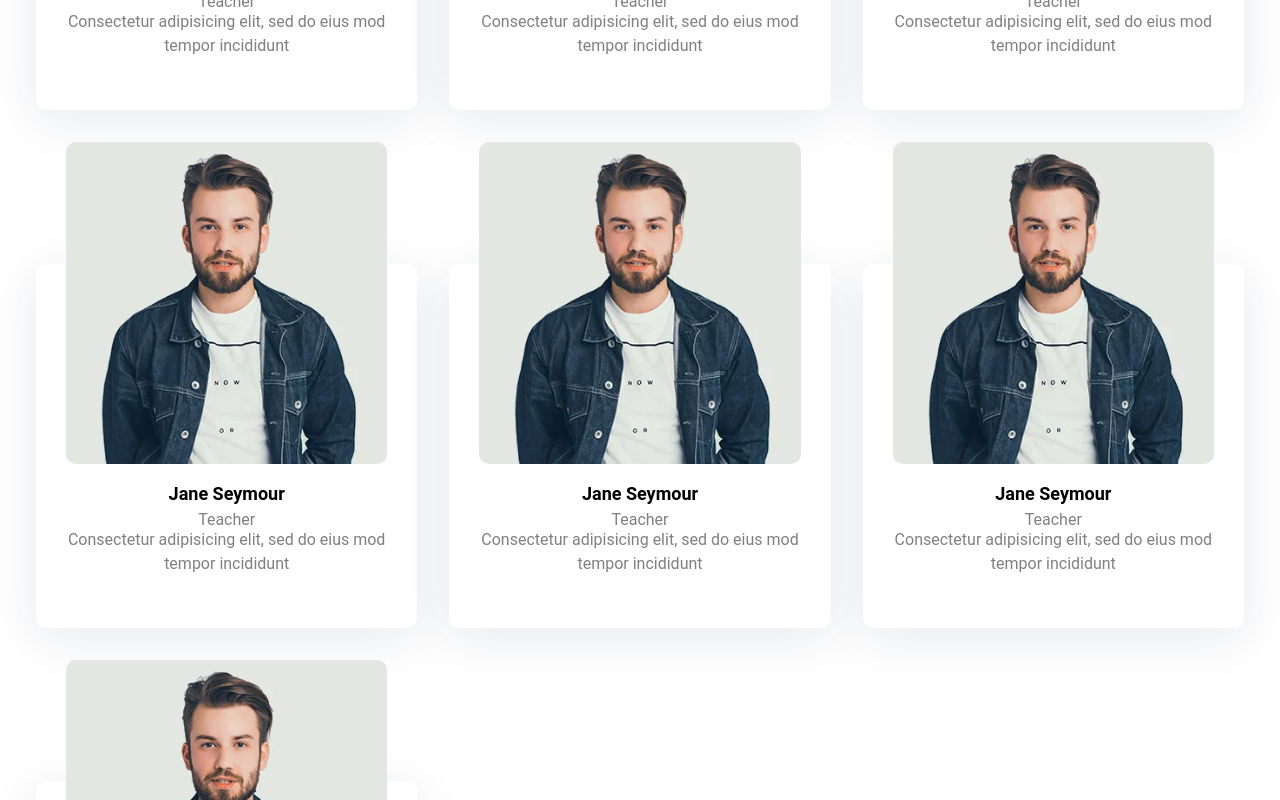
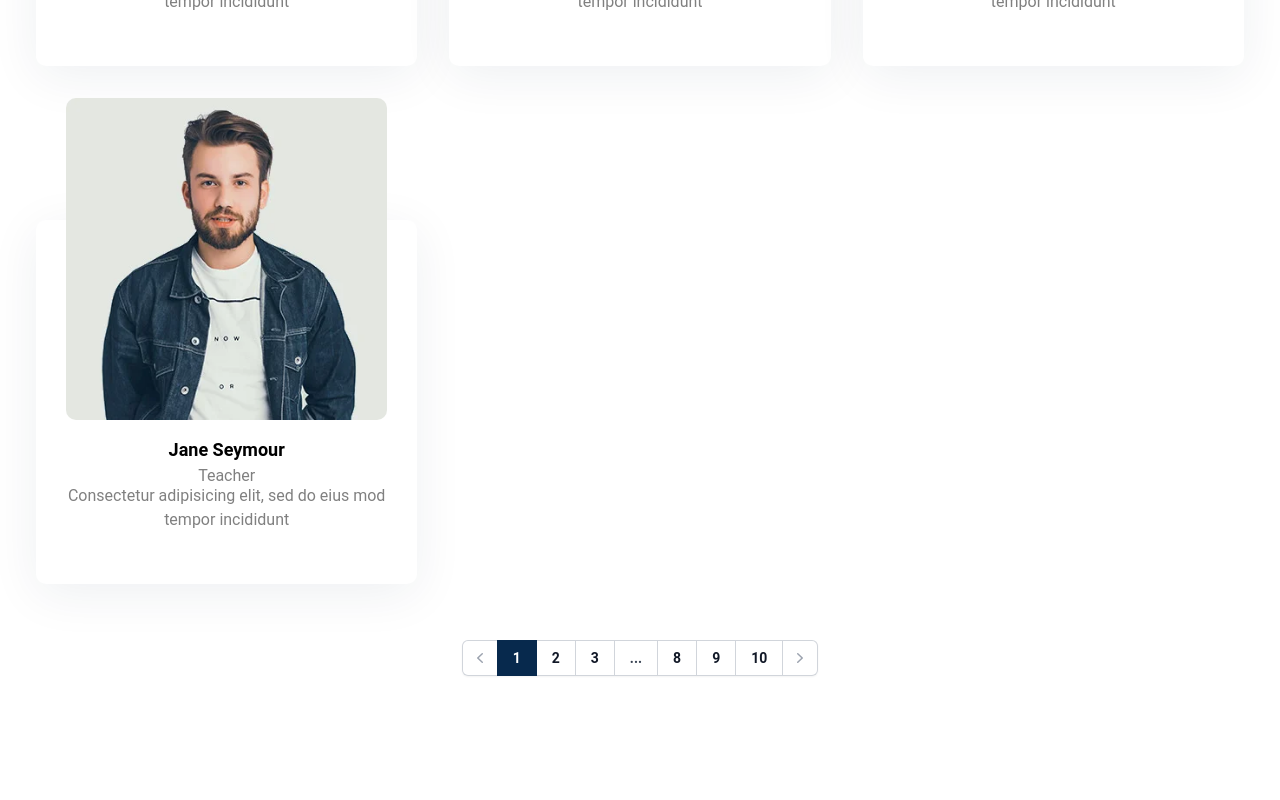
Before and after one commit to akramjonnuriddinov/nammqi_university, a Vue app: page / in a window 1280 px wide. Shown: the part 1720-2520 px from the top of the page. Built offline with nearby package versions, Linux system fonts and the light colour scheme.

Commit message:
Add AppPagination

```diff
--- /dev/null
+++ b/src/components/AppPagination.vue
@@ -0,0 +1,89 @@
+<script setup lang="ts"></script>
+
+<template>
+  <!-- PAGINATION -->
+  <div class="flex items-center justify-between bg-white px-4 py-10 sm:px-6">
+    <div class="flex flex-1 justify-between sm:hidden">
+      <a
+        href="#"
+        class="relative inline-flex items-center rounded-md border border-gray-300 bg-white px-4 py-2 text-sm font-medium text-gray-700 hover:bg-gray-50"
+        >Previous</a
+      >
+      <a
+        href="#"
+        class="relative ml-3 inline-flex items-center rounded-md border border-gray-300 bg-white px-4 py-2 text-sm font-medium text-gray-700 hover:bg-gray-50"
+        >Next</a
+      >
+    </div>
+    <div class="hidden sm:flex sm:flex-1 sm:items-center sm:justify-between">
+      <div class="w-full flex justify-center">
+        <nav class="isolate inline-flex -space-x-px rounded-md shadow-sm" aria-label="Pagination">
+          <a
+            href="#"
+            class="relative inline-flex items-center rounded-l-md px-2 py-2 text-gray-400 ring-1 ring-inset ring-gray-300 hover:bg-gray-50 focus:z-20 focus:outline-offset-0"
+          >
+            <span class="sr-only">Previous</span>
+            <svg class="h-5 w-5" viewBox="0 0 20 20" fill="currentColor" aria-hidden="true">
+              <path
+                fill-rule="evenodd"
+                d="M12.79 5.23a.75.75 0 01-.02 1.06L8.832 10l3.938 3.71a.75.75 0 11-1.04 1.08l-4.5-4.25a.75.75 0 010-1.08l4.5-4.25a.75.75 0 011.06.02z"
+                clip-rule="evenodd"
+              />
+            </svg>
+          </a>
+          <a
+            href="#"
+            aria-current="page"
+            class="relative z-10 inline-flex items-center bg-[#07294d] px-4 py-2 text-sm font-semibold text-white focus:z-20 focus-visible:outline focus-visible:outline-2 focus-visible:outline-offset-2 focus-visible:outline-indigo-600"
+            >1</a
+          >
+          <a
+            href="#"
+            class="relative inline-flex items-center px-4 py-2 text-sm font-semibold text-gray-900 ring-1 ring-inset ring-gray-300 hover:bg-gray-50 focus:z-20 focus:outline-offset-0"
+            >2</a
+          >
+          <a
+            href="#"
+            class="relative hidden items-center px-4 py-2 text-sm font-semibold text-gray-900 ring-1 ring-inset ring-gray-300 hover:bg-gray-50 focus:z-20 focus:outline-offset-0 md:inline-flex"
+            >3</a
+          >
+          <span
+            class="relative inline-flex items-center px-4 py-2 text-sm font-semibold text-gray-700 ring-1 ring-inset ring-gray-300 focus:outline-offset-0"
+            >...</span
+          >
+          <a
+            href="#"
+            class="relative hidden items-center px-4 py-2 text-sm font-semibold text-gray-900 ring-1 ring-inset ring-gray-300 hover:bg-gray-50 focus:z-20 focus:outline-offset-0 md:inline-flex"
+            >8</a
+          >
+          <a
+            href="#"
+            class="relative inline-flex items-center px-4 py-2 text-sm font-semibold text-gray-900 ring-1 ring-inset ring-gray-300 hover:bg-gray-50 focus:z-20 focus:outline-offset-0"
+            >9</a
+          >
+          <a
+            href="#"
+            class="relative inline-flex items-center px-4 py-2 text-sm font-semibold text-gray-900 ring-1 ring-inset ring-gray-300 hover:bg-gray-50 focus:z-20 focus:outline-offset-0"
+            >10</a
+          >
+          <a
+            href="#"
+            class="relative inline-flex items-center rounded-r-md px-2 py-2 text-gray-400 ring-1 ring-inset ring-gray-300 hover:bg-gray-50 focus:z-20 focus:outline-offset-0"
+          >
+            <span class="sr-only">Next</span>
+            <svg class="h-5 w-5" viewBox="0 0 20 20" fill="currentColor" aria-hidden="true">
+              <path
+                fill-rule="evenodd"
+                d="M7.21 14.77a.75.75 0 01.02-1.06L11.168 10 7.23 6.29a.75.75 0 111.04-1.08l4.5 4.25a.75.75 0 010 1.08l-4.5 4.25a.75.75 0 01-1.06-.02z"
+                clip-rule="evenodd"
+              />
+            </svg>
+          </a>
+        </nav>
+      </div>
+    </div>
+  </div>
+  <!-- /PAGINATION -->
+</template>
+
+<style scoped></style>
--- a/src/components/TheHeader.vue
+++ b/src/components/TheHeader.vue
@@ -113,7 +113,7 @@
             <a class="px-2.5 hover:text-[#07294d] transition-all" href="#">Faoliyat</a>
           </li>
           <li>
-            <a class="px-2.5 hover:text-[#07294d] transition-all" href="#">Ta'lim</a>
+            <a class="px-2.5 hover:text-[#07294d] transition-all" href="#">Ta‘lim</a>
           </li>
           <li>
             <a class="px-2.5 hover:text-[#07294d] transition-all" href="#">Abiturient</a>
@@ -131,7 +131,7 @@
             <a class="px-2.5 hover:text-[#07294d] transition-all" href="#">QABUL-2024</a>
           </li>
           <li>
-            <a class="px-2.5 hover:text-[#07294d] transition-all" href="#">Bog'lanish</a>
+            <a class="px-2.5 hover:text-[#07294d] transition-all" href="#">Bog‘lanish</a>
           </li>
         </ul>
       </div>
--- a/src/views/HomeView.vue
+++ b/src/views/HomeView.vue
@@ -1,5 +1,6 @@
 <script setup lang="ts">
 import TheHeader from '@/components/TheHeader.vue'
+import AppPagination from '@/components/AppPagination.vue'
 </script>
 
 <template>
@@ -7,13 +8,13 @@ import TheHeader from '@/components/TheHeader.vue'
 
   <main>
     <div class="hero"></div>
-    <div class="container mx-auto w-full max-w-7xl px-5 py-[100px]">
+    <div class="container mx-auto w-full max-w-7xl px-5 py-[80px]">
       <div class="text-center pb-10">
-        <span class="font-medium uppercase mb-4 text-base text-[#808080]">Instructors</span>
-        <h2 class="mb-1 font-bold text-4xl">Course Instructors</h2>
+        <!-- <span class="font-medium uppercase mb-4 text-base text-[#808080]">Instructors</span> -->
+        <h2 class="mb-1 font-bold text-4xl">O‘qituvchilar ro‘yxati</h2>
       </div>
       <ul class="flex flex-wrap">
-        <li v-for="i in 10" :key="i" class="w-1/3 p-4">
+        <li v-for="i in 7" :key="i" class="w-1/3 p-4">
           <div class="card-wrapper">
             <div class="card-inner">
               <div class="thumbnail-wrapper">
@@ -89,6 +90,7 @@ import TheHeader from '@/components/TheHeader.vue'
           </div>
         </li>
       </ul>
+      <app-pagination />
     </div>
   </main>
 </template>
@@ -115,7 +117,7 @@ import TheHeader from '@/components/TheHeader.vue'
   background-color: white;
   border-radius: 10px;
   /* box-shadow: 0 10px 50px 0 rgba(26, 46, 85, 0.1); */
-  box-shadow: 0 10px 50px 0 rgba(7, 41, 77, 0.1);
+  box-shadow: 0 10px 50px 0 rgba(7, 41, 77, 0.07);
   position: absolute;
   bottom: 0;
   left: 0;
```
